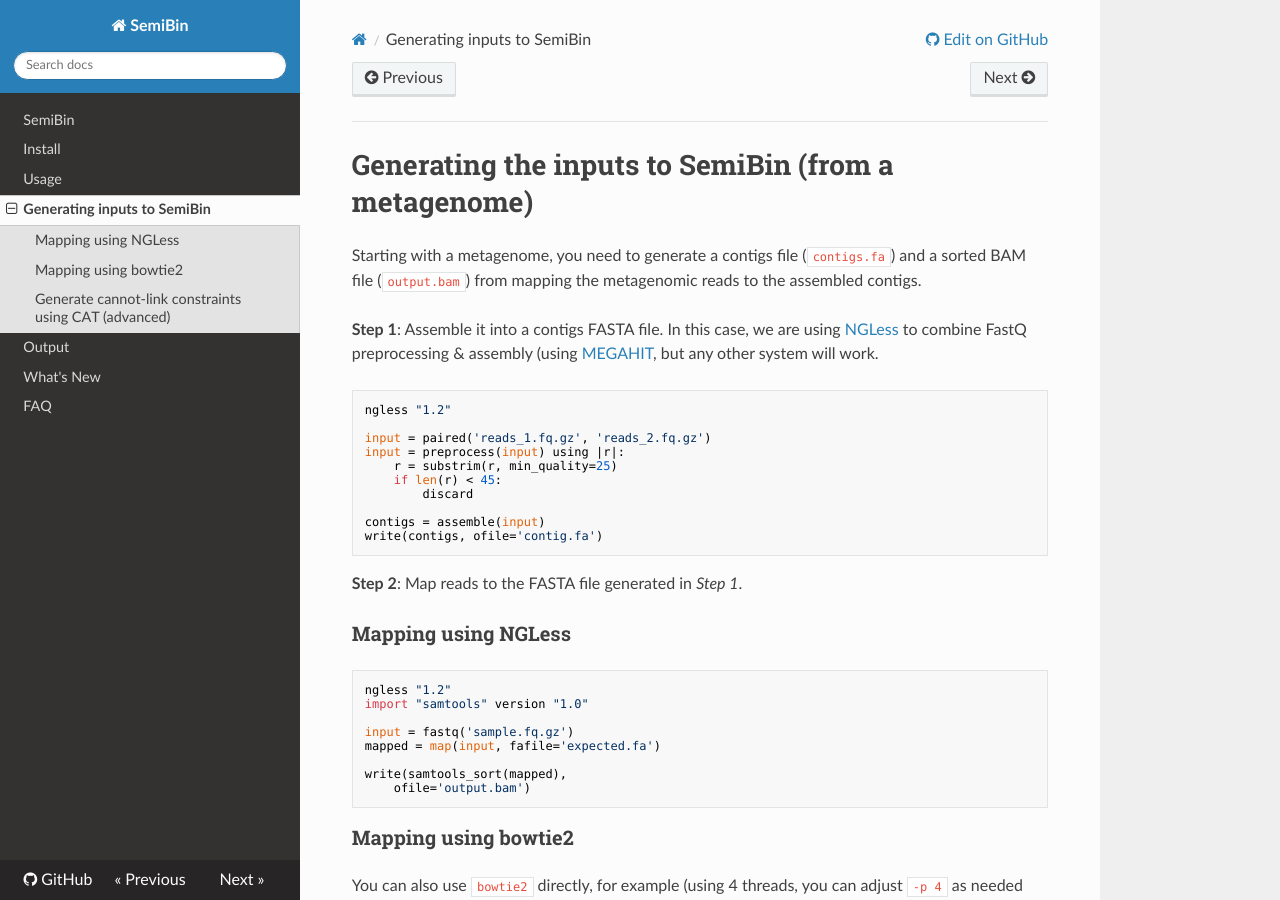
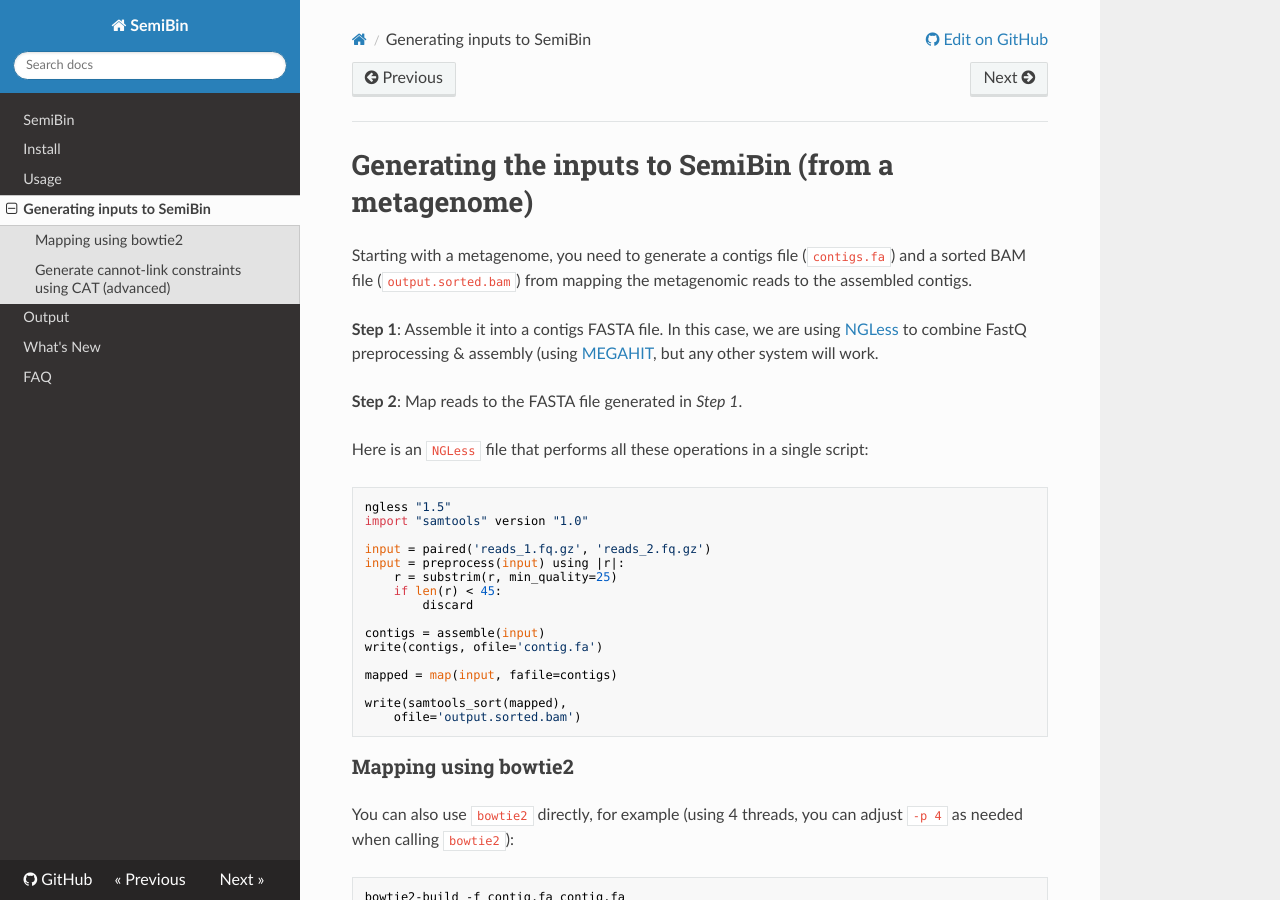
Before and after one commit to BigDataBiology/SemiBin, an MkDocs documentation site: the page built from docs/generate.md, in a window 1280 px wide and 900 px high. Built offline with MkDocs 1.6.1, drawn with Linux system fonts in a browser that asks for light colours; nearby versions of some CDN libraries.

Commit message:
DOC Simpler NGLess script
Assembly and mapping to the assembled contigs can be done in a single
script (for NGLess ≥ 1.4)

````diff
--- a/docs/generate.md
+++ b/docs/generate.md
@@ -1,17 +1,16 @@
 # Generating the inputs to SemiBin (from a metagenome)
 
-Starting with a metagenome, you need to generate a contigs file (`contigs.fa`)
-and a sorted BAM file (`output.bam`) from mapping the metagenomic reads to the
-assembled contigs.
+Starting with a metagenome, you need to generate a contigs file (`contigs.fa`) and a sorted BAM file (`output.sorted.bam`) from mapping the metagenomic reads to the assembled contigs.
 
-**Step 1**: Assemble it into a contigs FASTA file. In this case, we are using
-[NGLess](https://ngless.embl.de/) to combine FastQ preprocessing &amp; assembly
-(using
-[MEGAHIT](https://academic.oup.com/bioinformatics/article/31/10/1674/177884),
-but any other system will work.
+**Step 1**: Assemble it into a contigs FASTA file. In this case, we are using [NGLess](https://ngless.embl.de/) to combine FastQ preprocessing &amp; assembly (using [MEGAHIT](https://academic.oup.com/bioinformatics/article/31/10/1674/177884), but any other system will work.
+
+**Step 2**: Map reads to the FASTA file generated in _Step 1_.
+
+Here is an `NGLess` file that performs all these operations in a single script:
 
 ```python
-ngless "1.2"
+ngless "1.5"
+import "samtools" version "1.0"
 
 input = paired('reads_1.fq.gz', 'reads_2.fq.gz')
 input = preprocess(input) using |r|:
@@ -21,21 +20,11 @@ input = preprocess(input) using |r|:
 
 contigs = assemble(input)
 write(contigs, ofile='contig.fa')
-```
 
-**Step 2**: Map reads to the FASTA file generated in _Step 1_.
-
-### Mapping using NGLess
-
-```python
-ngless "1.2"
-import "samtools" version "1.0"
-
-input = fastq('sample.fq.gz')
-mapped = map(input, fafile='expected.fa')
+mapped = map(input, fafile=contigs)
 
 write(samtools_sort(mapped),
-    ofile='output.bam')
+    ofile='output.sorted.bam')
 ```
 
 ### Mapping using bowtie2
````
